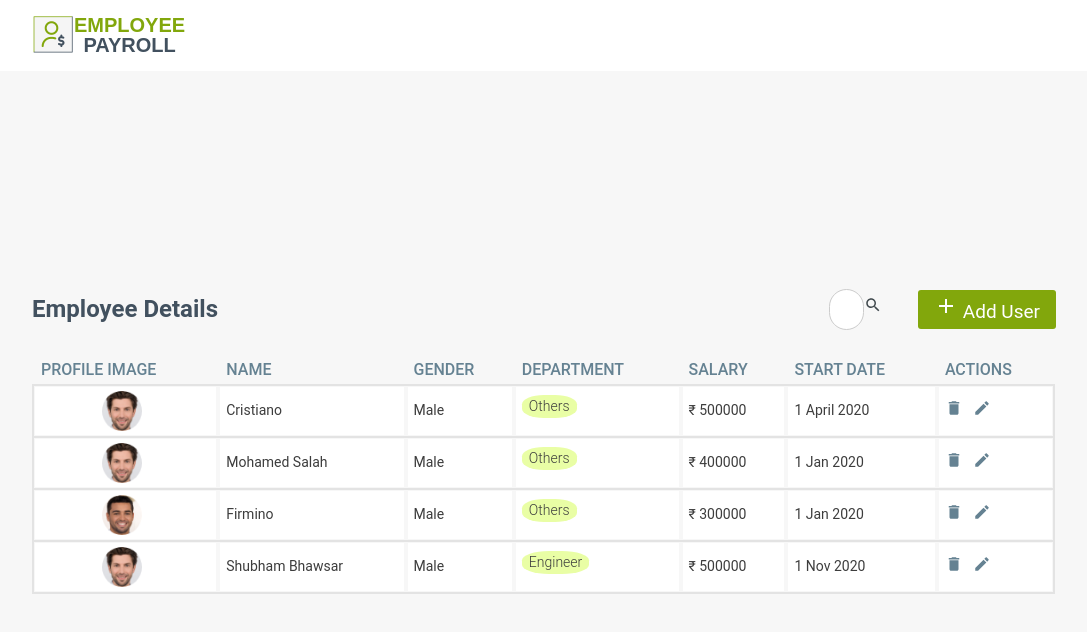
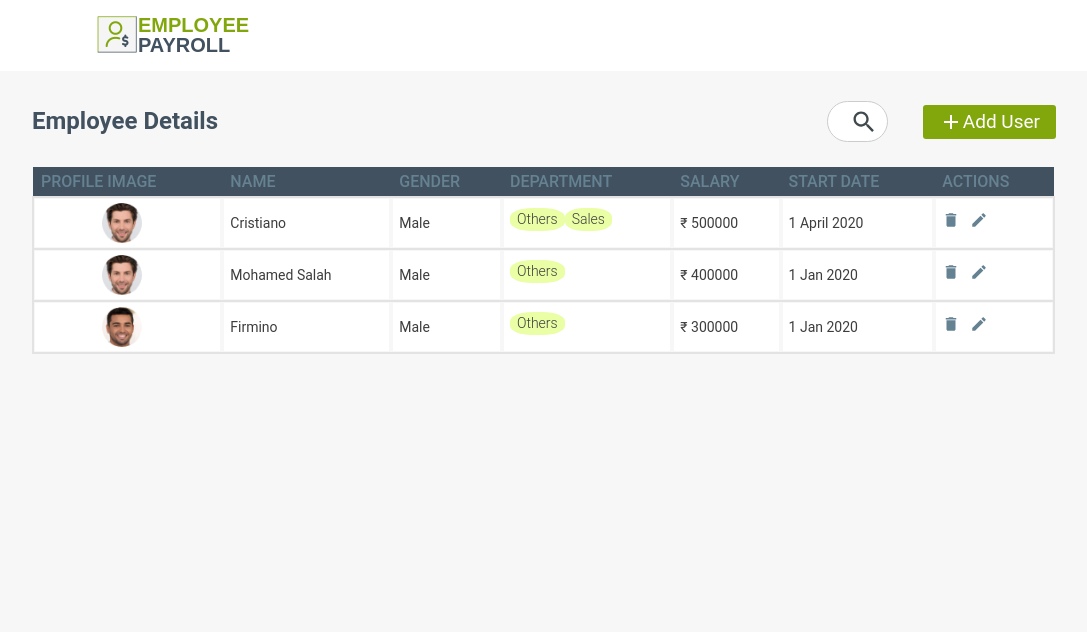
Before and after one commit to bshubham24/EmployeePayrollReact, a React (Create React App) app: page /home in a window 1280 px wide. Shown: the top 632 px of the page, without its empty margins (96-1183 px from the left). Built offline with nearby package versions, Linux system fonts and the light colour scheme; data requests are answered from the project's data file.

Commit message:
[Shubham]Updated: UI design updated

```diff
--- a/server/db.json
+++ b/server/db.json
@@ -3,7 +3,8 @@
     {
       "name": "Cristiano",
       "departMent": [
-        "Others"
+        "Others",
+        "Sales"
       ],
       "gender": "male",
       "salary": "500000",
@@ -35,18 +36,6 @@
       "notes": "Striker",
       "id": "24",
       "profilePic": "../../assets/profile-images/Ellipse -8.png"
-    },
-    {
-      "name": "Shubham Bhawsar",
-      "departMent": [
-        "Engineer"
-      ],
-      "gender": "male",
-      "salary": "500000",
-      "startDate": "1 Nov 2020",
-      "notes": "Excellent Engineer..",
-      "id": "OzMMbg3",
-      "profilePic": "../../assets/profile-images/Ellipse -3.png"
     }
   ]
 }
--- a/src/components/display/dispaly.jsx
+++ b/src/components/display/dispaly.jsx
@@ -28,10 +28,15 @@ const Display = (props) => {
         console.log("error after delete", err);
       });
   };
+  const mystyle = {
+    color: "red",
+    // backgroundColor: "DodgerBlue",
+    padding: "10px"
+  };
   return (
     <table id="display" className="display">
       <tbody>
-        <tr key={-1}>
+        <tr style={mystyle}key={-1}>
           <th>Profile Image</th>
           <th>Name</th>
           <th>Gender</th>
--- a/src/components/display/display.scss
+++ b/src/components/display/display.scss
@@ -3,6 +3,9 @@
   border-collapse: collapse;
   min-width: 800px;
   tr {
+    background: #42515F 0% 0% no-repeat padding-box;
+    border-radius: 3px 3px 0px 0px;
+    opacity: 1;
     min-width: 100%;
     td,
     th {
--- a/src/components/employee-home/employee-home.jsx
+++ b/src/components/employee-home/employee-home.jsx
@@ -68,7 +68,6 @@ export default class Home extends React.Component {
             <div className="detail-text">
               Employee Details <div className="count"></div>
             </div>
-
               <div className="search-box" onClick={this.openSearch}>
                 <input
                   className={
@@ -80,10 +79,13 @@ export default class Home extends React.Component {
                 />
                 <img className="search-icon" src={searchIcon} alt="" />
               </div>
-              <Link to="payroll-form" className="add-button" >
+
+              <Link to="payroll-form" className="add-button flex-row-center" >
                 <img src={addIcon} alt="" /> Add User
               </Link>
               </div>
+
+
           <div className="table-main">
             <Display
               employeeArray={this.state.employeeArray}
--- a/src/components/employee-home/employee-home.scss
+++ b/src/components/employee-home/employee-home.scss
@@ -41,11 +41,15 @@
         -webkit-transition-duration: 0.4s;
         -o-transition-duration: 0.4s;
         outline: none;
+      }
         .search-icon {
-          width: 18%;
-          height: 18%;
+          position: absolute;
+          right: 10px;
+          z-index: 10;
+          width: 28px;
+          top: 7px;
         }
-      }
+
 
       .input-expand {
         width: 100px;
@@ -100,6 +104,10 @@
     justify-content: center;
     align-items: center;
   }
+  .button-box {
+    flex-direction: column-reverse;
+    align-items: flex-end;
+  }
   .flex-column {
     display: flex;
     flex-direction: column;
@@ -115,7 +123,7 @@
   }
   @media only screen and (max-width: 600px) {
     .emp-detail {
-      // flex-direction: column;
+      //flex-direction: column;
       align-items: flex-start;
       .button-box {
         flex-direction: column-reverse;
--- a/src/components/payroll-form/payroll-form.jsx
+++ b/src/components/payroll-form/payroll-form.jsx
@@ -3,7 +3,7 @@ import profile1 from '../../assets/profile-images/Ellipse -3.png';
 import profile2 from '../../assets/profile-images/Ellipse -1.png';
 import profile3 from '../../assets/profile-images/Ellipse -8.png';
 import profile4 from '../../assets/profile-images/Ellipse -7.png';
-import './payroll-form.css';
+import './payroll-form.scss';
 import logo from '../../assets/images/logo.png'
 import EmployeeService from "../../services/employee-payroll-service";
 import { useParams, Link, withRouter, Redirect } from 'react-router-dom';
--- a/src/components/payroll-form/payroll-form.scss
+++ b/src/components/payroll-form/payroll-form.scss
@@ -124,14 +124,51 @@
           margin-right: 10px;
           border: 1px solid #707070;
           margin-left: 15px;
+
+
+      }
+      .submitButton:hover {
+        text-align: center;
+        font: normal normal normal 20px/26px Roboto;
+        letter-spacing: 0px;
+        color: #FFFFFF;
+        opacity: 1;
+        background: #82A70C 0% 0% no-repeat padding-box;
+         border: 1px solid #969696;
+         border-radius: 5px;
+opacity: 1;
       }
       .resetButton {
           border: none;
           border: 1px solid #707070;
       }
+      .resetButton:hover {
+        text-align: center;
+        font: normal normal normal 20px/26px Roboto;
+        letter-spacing: 0px;
+        color: #FFFFFF;
+        opacity: 1;
+        background: #707070 0% 0% no-repeat padding-box;
+        border: 1px solid #969696;
+        border-radius: 5px;
+        opacity: 1;
+      }
       .cancelButton {
         text-decoration: none;
         text-align: center;
+      }
+      .cancelButton:hover {
+        background-color: red;
+        background: #707070 0% 0% no-repeat padding-box;
+        border: 1px solid #969696;
+        border-radius: 5px;
+        opacity: 1;
+        text-align: center;
+        font: normal normal normal 20px/26px Roboto;
+        letter-spacing: 0px;
+        color: #FFFFFF;
+        opacity: 1;
+
       }
 
       label {
```
Also changed, not shown: 2 other files (tests, documents, lock files or other folders).
